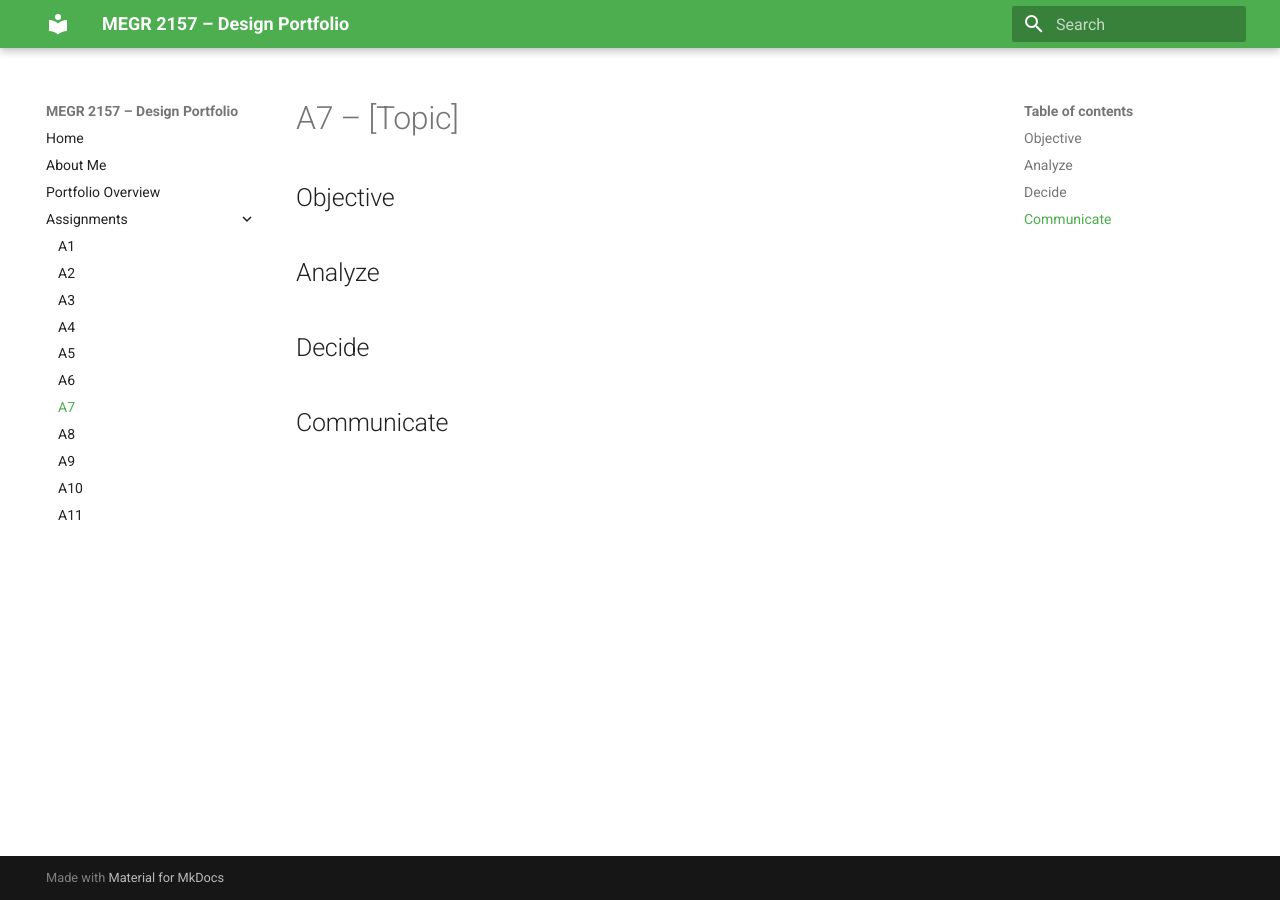
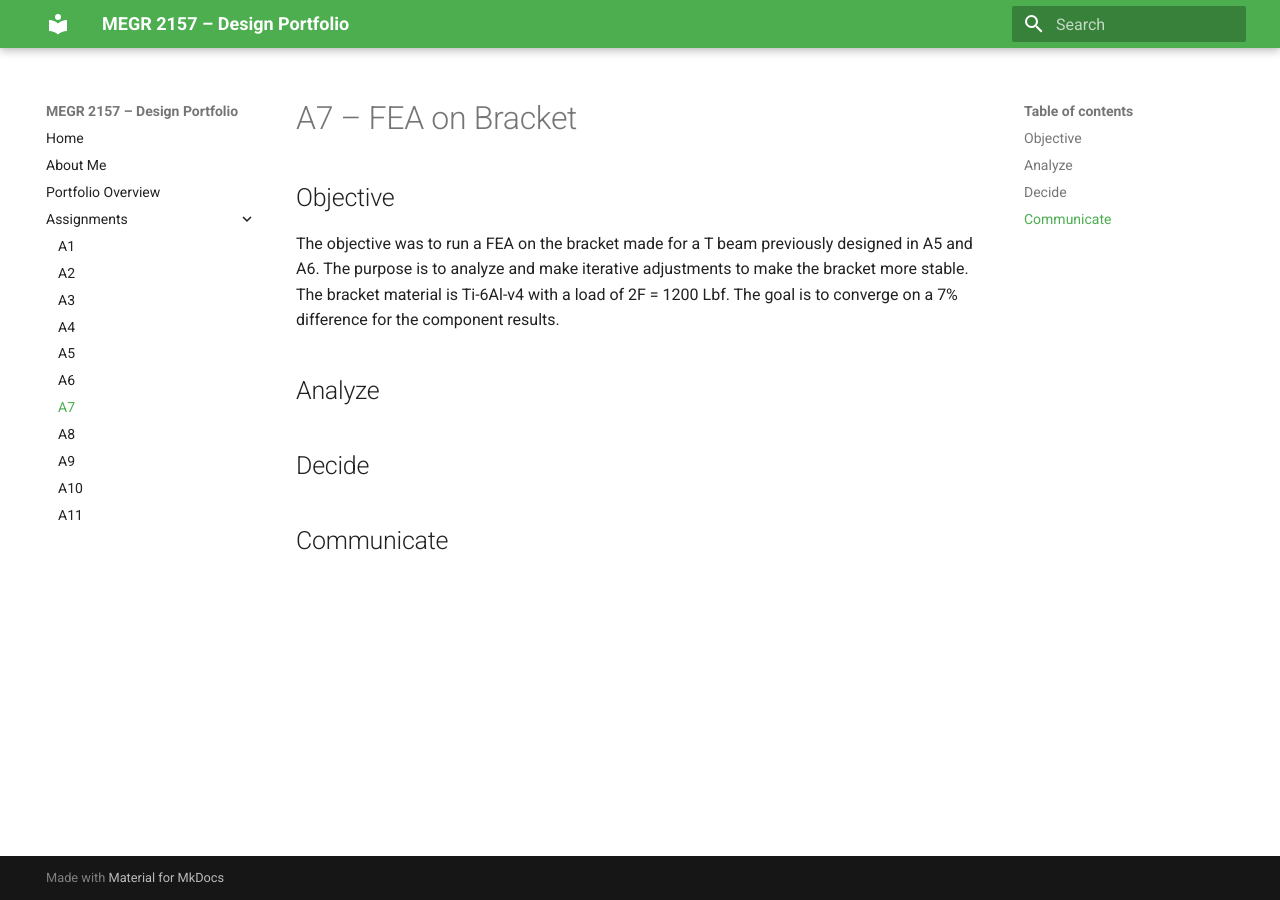
Before and after one commit to AntGo36/design-projects-portfolio, an MkDocs documentation site: the page built from docs/assignments/A07/index.md, in a window 1280 px wide. Built offline with MkDocs 1.6.1 and Material for MkDocs 9.7.7, drawn with Linux system fonts in a browser that asks for light colours.

Commit message:
objective_1

```diff
--- a/docs/assignments/A07/index.md
+++ b/docs/assignments/A07/index.md
@@ -1,7 +1,7 @@
-# A7 – [Topic]
+# A7 – FEA on Bracket
 
 ## Objective
-
+The objective was to run a FEA on the bracket made for a T beam previously designed in A5 and A6. The purpose is to analyze and make iterative adjustments to make the bracket more stable. The bracket material is Ti-6Al-v4 with a load of 2F = 1200 Lbf. The goal is to converge on a 7% difference for the component results.
 
 ## Analyze
 
```
